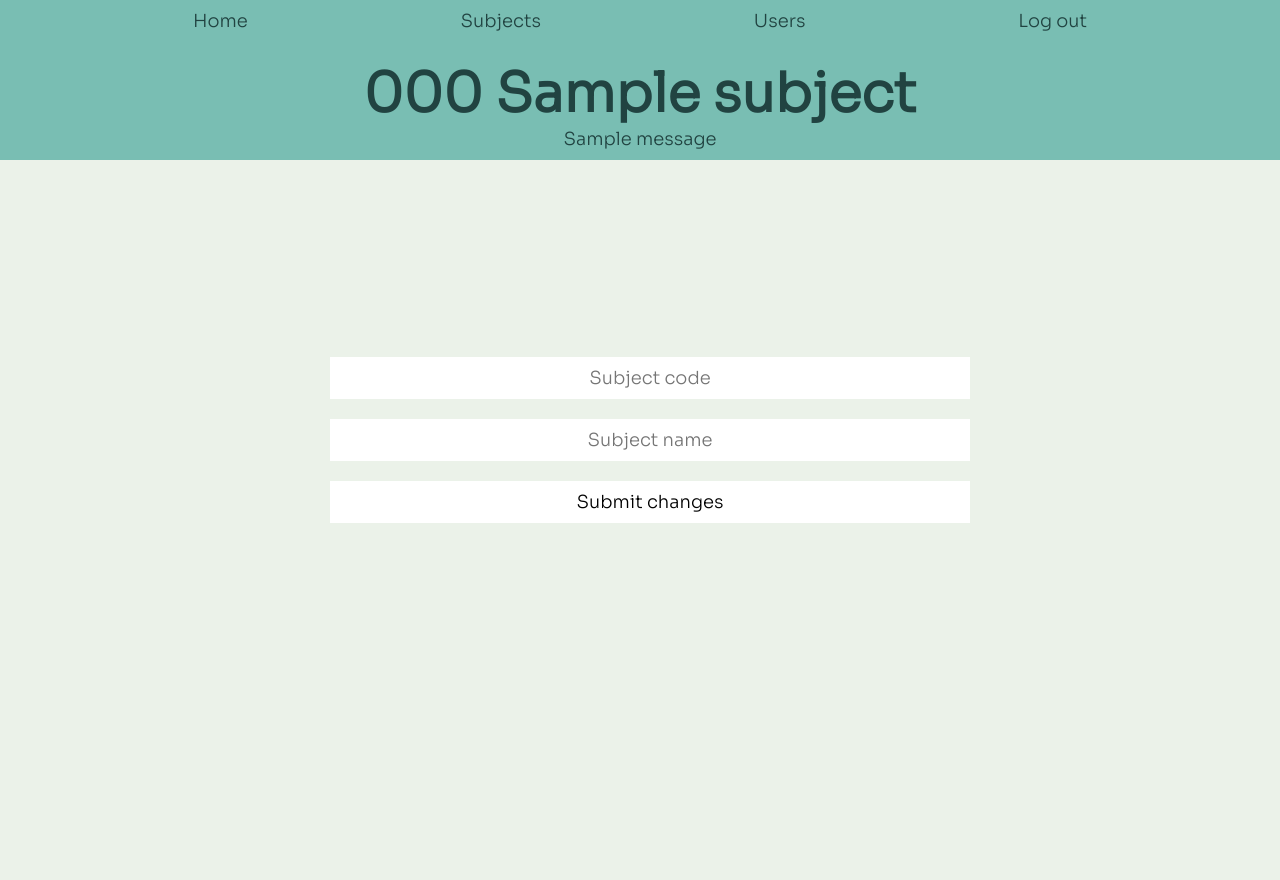
After one commit to jathavaan/SubjectDB, a Flask app: page /admin/subjects/edit/1/ in a window 1280 px wide. The commit adds this page. Shown: the top 880 px of the page. Run offline with Flask 2, Linux system fonts and the light colour scheme; tables that the repository leaves empty hold one stand-in row (values such as "Sample post"); one stand-in notice (Sample message) is shown; some web fonts are replaced.

Commit message:
Admin can now add, edit and delete subjects

```diff
--- a/model/db/alter_database.py
+++ b/model/db/alter_database.py
@@ -40,6 +40,7 @@ class Retrieve:
         return subjects
 
     def search_user_subjects(self, user_id: int, query: str):
+        """Returns a search result for user subjects"""
         if not isinstance(user_id, int):
             raise TypeError("Invalid datatype for user ID.")
 
@@ -63,6 +64,7 @@ class Retrieve:
         return results
 
     def retrieve_user_subjects(self, user_id: int):
+        """Returns the subjects the user has added to their database and the grade"""
         if not isinstance(user_id, int):
             raise TypeError("Invalid datatype for user ID.")
 
@@ -78,6 +80,7 @@ class Retrieve:
         return results
 
     def search_subjects(self, query: str):
+        """Returns a search result for admin subjects"""
         if not isinstance(query, str):
             raise TypeError("Invalid datatype for query.")
 
@@ -86,9 +89,9 @@ class Retrieve:
 
         results = session.query(Subject) \
             .filter(or_(
-                Subject.subject_code.like('%' + query + '%'),
-                Subject.subject_name.like('%' + query + '%')
-            )) \
+            Subject.subject_code.like('%' + query + '%'),
+            Subject.subject_name.like('%' + query + '%')
+        )) \
             .all()
 
         results = [result for result in results]
@@ -249,6 +252,48 @@ class Delete:
         return deleted
 
 
+class Modify:
+    def __init__(self):
+        self.r = Retrieve()
+
+    def admin_modify_subject(self, subject_id: int, subject_code=None, subject_name=None):
+        if not isinstance(subject_id, int):
+            raise TypeError("Invalid datatype for subject ID.")
+
+        sub = next(filter(lambda subject: subject.subject_id == subject_id, self.r.retrieve_subjects()))
+
+        if subject_code is not None:
+            if not isinstance(subject_code, str):
+                raise TypeError("Invalid datatype for subject code")
+
+            Subject(subject_code, sub.subject_name)  # Subject code validation
+
+        updated = False
+
+        if subject_name is not None:
+            if not isinstance(subject_name, str):
+                raise TypeError("Invalid datatype for subject name.")
+
+            Subject(sub.subject_code, subject_name)  # Subject name validation
+
+        # Checks if the user wants to edit subject code, subject name or both
+        if subject_code is not None:
+            session.query(Subject) \
+                .filter(Subject.subject_id == subject_id) \
+                .update({Subject.subject_code: subject_code})
+
+            updated = True
+
+        if subject_name is not None:
+            session.query(Subject) \
+                .filter(Subject.subject_id == subject_id) \
+                .update({Subject.subject_name: subject_name})
+
+            updated = True
+
+        return updated
+
+
 """
 i = Insert()
 print("INSERT")
--- a/static/styles/style.css
+++ b/static/styles/style.css
@@ -150,7 +164,8 @@ form {
     align-items: center;
     flex-direction: column;
     margin-top: 40px;
-    height: 100vh;
+
+    height: 50vh;
 }
 
 .general-form form {
--- a/views/admin/admin.py
+++ b/views/admin/admin.py
@@ -1,11 +1,13 @@
 from flask import Blueprint, session, redirect, url_for, g, render_template, flash, request
 
-from model.db.alter_database import Retrieve, Insert
+from model.db.alter_database import Retrieve, Insert, Modify, Delete
 
 admin = Blueprint('admin', __name__, static_folder="static", template_folder="templates")
 
 ret = Retrieve()
 ins = Insert()
+mod = Modify()
+dlt = Delete()
 
 
 @admin.before_request
@@ -15,7 +17,7 @@ def before_request():
         g.user = users[0]
 
 
-@admin.route('/subjects', methods=['GET', 'POST'])
+@admin.route('/subjects/', methods=['GET', 'POST'])
 def admin_subjects():
     if 'email' not in session:
         redirect(url_for('login_and_register.user_login'))
@@ -55,7 +57,97 @@ def admin_subjects():
     return render_template('subjects.html', subjects=subjects)
 
 
-@admin.route('/users')
+@admin.route('/subjects/add/', methods=["POST", "GET"])
+def admin_add_subject():
+    if 'email' not in session:
+        redirect(url_for('login_and_register.user_login'))
+
+    if request.method == 'POST':
+        subject_code = request.form.get('add-subject-code').upper()
+        subject_name = request.form.get('add-subject-name')
+
+        try:
+            if ins.insert_subject(subject_code, subject_name):
+                flash(f"Successfully added {subject_code} {subject_name} to database.")
+            else:
+                flash(f"Failed to add {subject_code} {subject_name}. The subject may have already been added.")
+        except TypeError as e:
+            flash(str(e))
+            return redirect(url_for('admin.admin_subjects'))
+        except ValueError as e:
+            flash(str(e))
+            return redirect(url_for('admin.admin_subjects'))
+
+        return redirect(url_for('admin.admin_subjects'))
+
+
+@admin.route('/subjects/edit/<subject_id>/', methods=["POST", "GET"])
+def admin_edit_subject(subject_id=None):
+    if 'email' not in session:
+        redirect(url_for('login_and_register.user_login'))
+
+    if subject_id is None:
+        return redirect(url_for('admin.subjects'))
+
+    subject_id = int(subject_id)
+    subject = next(filter(lambda sub: sub.subject_id == subject_id, ret.retrieve_subjects()))
+    old_subject_code = subject.subject_code
+    old_subject_name = subject.subject_name
+
+    if request.method == 'POST':
+        subject_code = request.form.get('subject_code').upper()
+        subject_name = request.form.get('subject_name')
+
+        try:
+            if len(subject_code) > 0 and len(subject_name) > 0:
+                mod.admin_modify_subject(subject_id, subject_code=subject_code, subject_name=subject_name)
+                flash(f"Changed {old_subject_code} {old_subject_name} to {subject_code} {subject_name}.")
+            elif len(subject_code) > 0 and len(subject_name) == 0:
+                mod.admin_modify_subject(subject_id, subject_code=subject_code)
+                flash(
+                    f"Changed {old_subject_code} {old_subject_name} to {subject_code} {old_subject_name}.")
+            elif len(subject_code) == 0 and len(subject_name) > 0:
+                mod.admin_modify_subject(subject_id, subject_name=subject_name)
+                flash(f"Changed {old_subject_code} {old_subject_name} to {old_subject_code} {subject_name}.")
+
+            return redirect(url_for('admin.admin_subjects'))
+        except TypeError as e:
+            flash(str(e))
+            return redirect(url_for('admin.admin_edit_subject', subject_id=subject.subject_id))
+        except ValueError as e:
+            flash(str(e))
+            return redirect(url_for('admin.admin_edit_subject', subject_id=subject.subject_id))
+
+    return render_template('admin_edit_subject.html', subject=subject)
+
+
+@admin.route('/subjects/delete/<subject_id>/')
+def admin_delete_subject(subject_id=None):
+    if 'email' not in session:
+        redirect(url_for('login_and_register.user_login'))
+
+    if subject_id is None:
+        return redirect(url_for('admin.admin_subjects'))
+
+    subject_id = int(subject_id)
+    subject = next(filter(lambda sub: sub.subject_id == subject_id, ret.retrieve_subjects()))
+    subject_code = subject.subject_code
+    subject_name = subject.subject_name
+
+    try:
+        if dlt.delete_subject(subject_code):
+            flash(f"{subject_code} {subject_name} has been deleted from the database")
+        else:
+            flash(f"Failed to delete {subject_code} {subject_name}")
+    except TypeError as e:
+        flash(str(e))
+    except ValueError as e:
+        flash(str(e))
+
+    return redirect(url_for('admin.admin_subjects'))
+
+
+@admin.route('/users/')
 def users():
     if 'email' not in session:
         redirect(url_for('login_and_register.user_login'))
--- a/views/admin/templates/admin_base.html
+++ b/views/admin/templates/admin_base.html
@@ -22,11 +22,6 @@
             {% endif %}
         {% endwith %}
     </div>
-    <!--
-        <div id="scroll-btn">
-            <img src="{{url_for('static', filename='images/icons/expand.svg')}}" alt="Scroll">
-        </div>
-    -->
 </div>
 {% endblock %}
 
--- /dev/null
+++ b/views/admin/templates/admin_edit_subject.html
@@ -0,0 +1,28 @@
+{% extends 'admin_base.html' %}
+{% block title %}Subject - Edit{% endblock %}
+
+{% block greeting %}
+<div class="small-greeting">
+    <h1>{{subject.subject_code}} {{subject.subject_name}}</h1>
+
+    <div class="message">
+        {% with messages = get_flashed_messages() %}
+            {% if messages %}
+                {% for message in messages %}
+                    <p>{{message}}</p>
+                {% endfor %}
+            {% endif %}
+        {% endwith %}
+    </div>
+</div>
+{% endblock %}
+
+{% block content %}
+<div class="general-form">
+    <form method="POST">
+        <input type="text" name="subject_code" placeholder="Subject code">
+        <input type="text" name="subject_name" placeholder="Subject name">
+        <input type="submit" value="Submit changes">
+    </form>
+</div>
+{% endblock %}
--- a/views/user/user.py
+++ b/views/user/user.py
@@ -77,12 +77,12 @@ def add_subject():
         try:
             subject_id = int(request.form.get('subject-select'))
             grade_id = int(request.form.get('grade-select'))
+            subject = next(filter(lambda subject: subject.subject_id == subject_id, subjects))
 
             if ins.insert_link(user_id=user_id, subject_id=subject_id, grade_id=grade_id):
-                flash("Added subject")
-                return render_template('add_subject.html', subjects=subjects, grades=grades)
+                flash(f"Added {subject.subject_code} {subject.subject_name}")
+                return redirect(url_for('user.subjects'))
             else:
-                subject = next(filter(lambda subject: subject.subject_id == subject_id, subjects))
 
                 flash(f"{subject.subject_code} {subject.subject_name} has already been added to your database.")
                 return render_template('add_subject.html', subjects=subjects, grades=grades)
```
Also changed, not shown: other parts of static/styles/style.css (+54 -11 lines), views/admin/templates/subjects.html (+16 -3 lines), views/user/templates/add_subject.html (+9 -0 lines), views/user/templates/user_subjects.html (+6 -5 lines), 1 other file.
